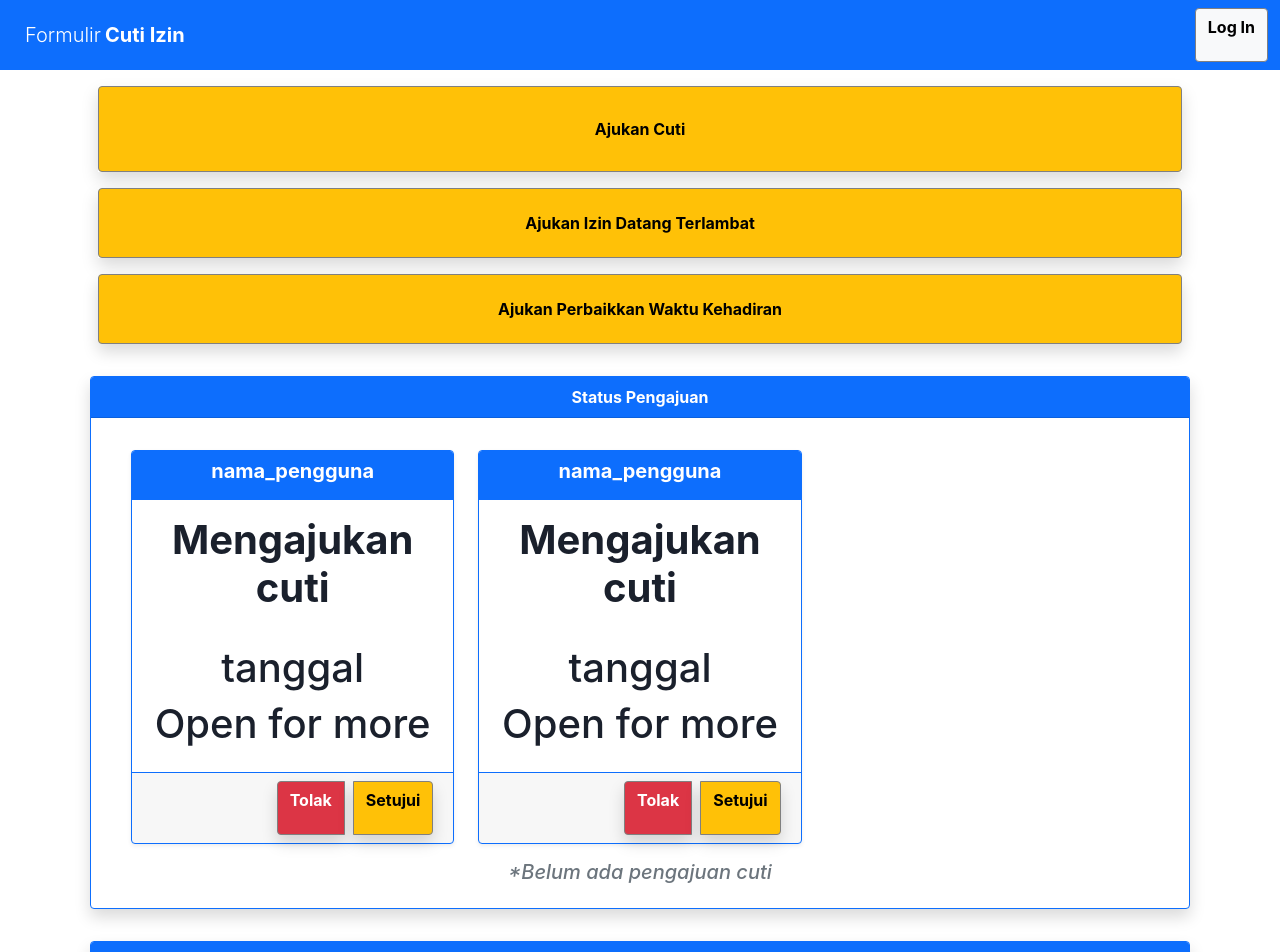
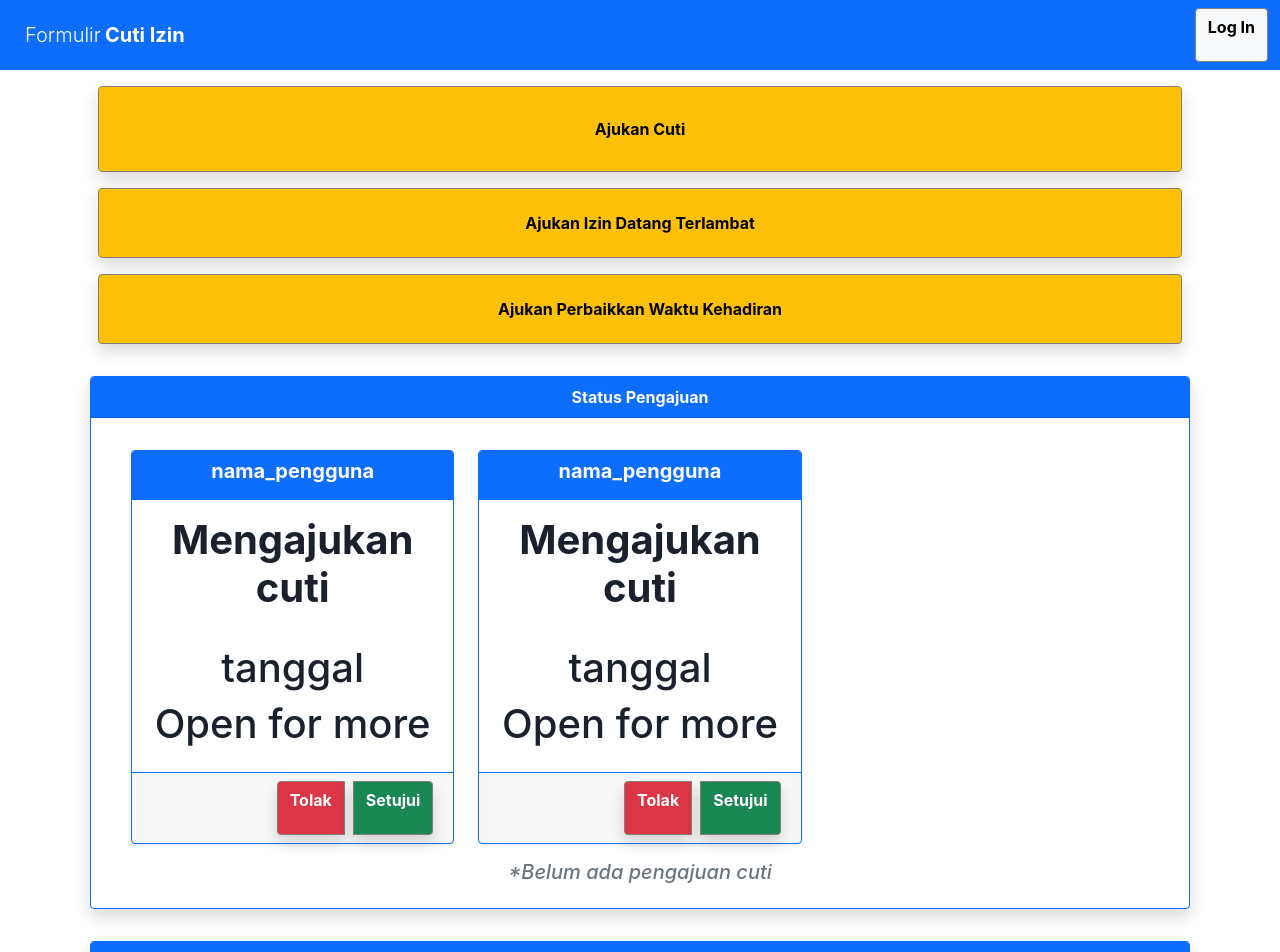
Before and after one commit to frztmr/form-cuti-izin-bia, a React (Create React App) app: page / in a window 1280 px wide. Shown: the top 952 px of the page. Built offline with nearby package versions, Linux system fonts and the light colour scheme.

Commit message:
minor change: button-success color

```diff
--- a/src/Component/StatusPengajuanCard.jsx
+++ b/src/Component/StatusPengajuanCard.jsx
@@ -43,7 +43,7 @@ const StatusPengajuanCard = () => {
                                         {/* </div> */}
                                         {/* <div className="col-4 ms-5"> */}
                                         <button
-                                            className="btn btn-warning mx-1 shadow"
+                                            className="btn btn-success mx-1 shadow"
                                             type="button"
                                             style={{ border: '1px solid gray' }}
                                         // onClick={() => Navigate('/register')}
@@ -98,7 +98,7 @@ const StatusPengajuanCard = () => {
                                         {/* </div> */}
                                         {/* <div className="col-4 ms-5"> */}
                                         <button
-                                            className="btn btn-warning mx-1 shadow"
+                                            className="btn btn-success mx-1 shadow"
                                             type="button"
                                             style={{ border: '1px solid gray' }}
                                         // onClick={() => Navigate('/register')}
```
